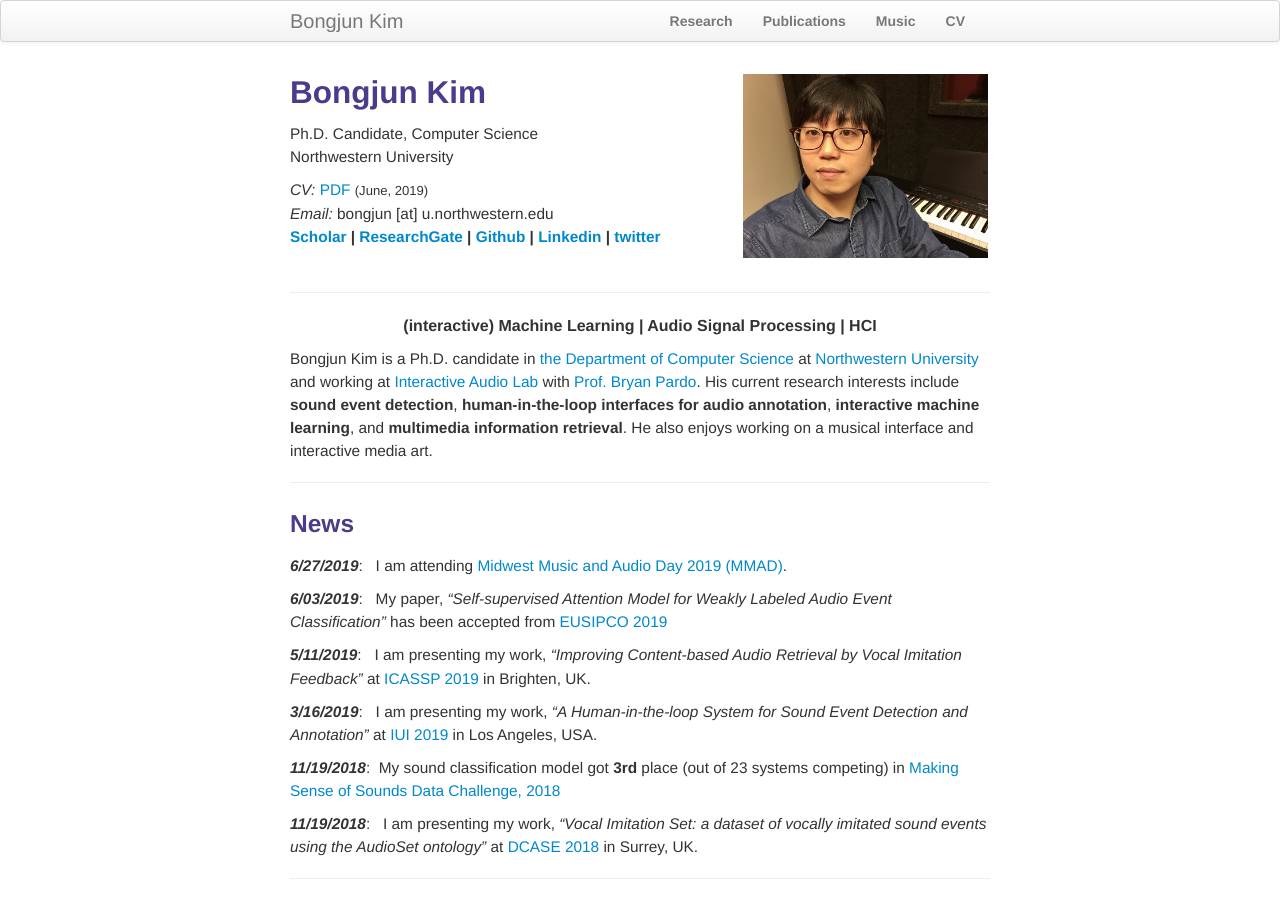
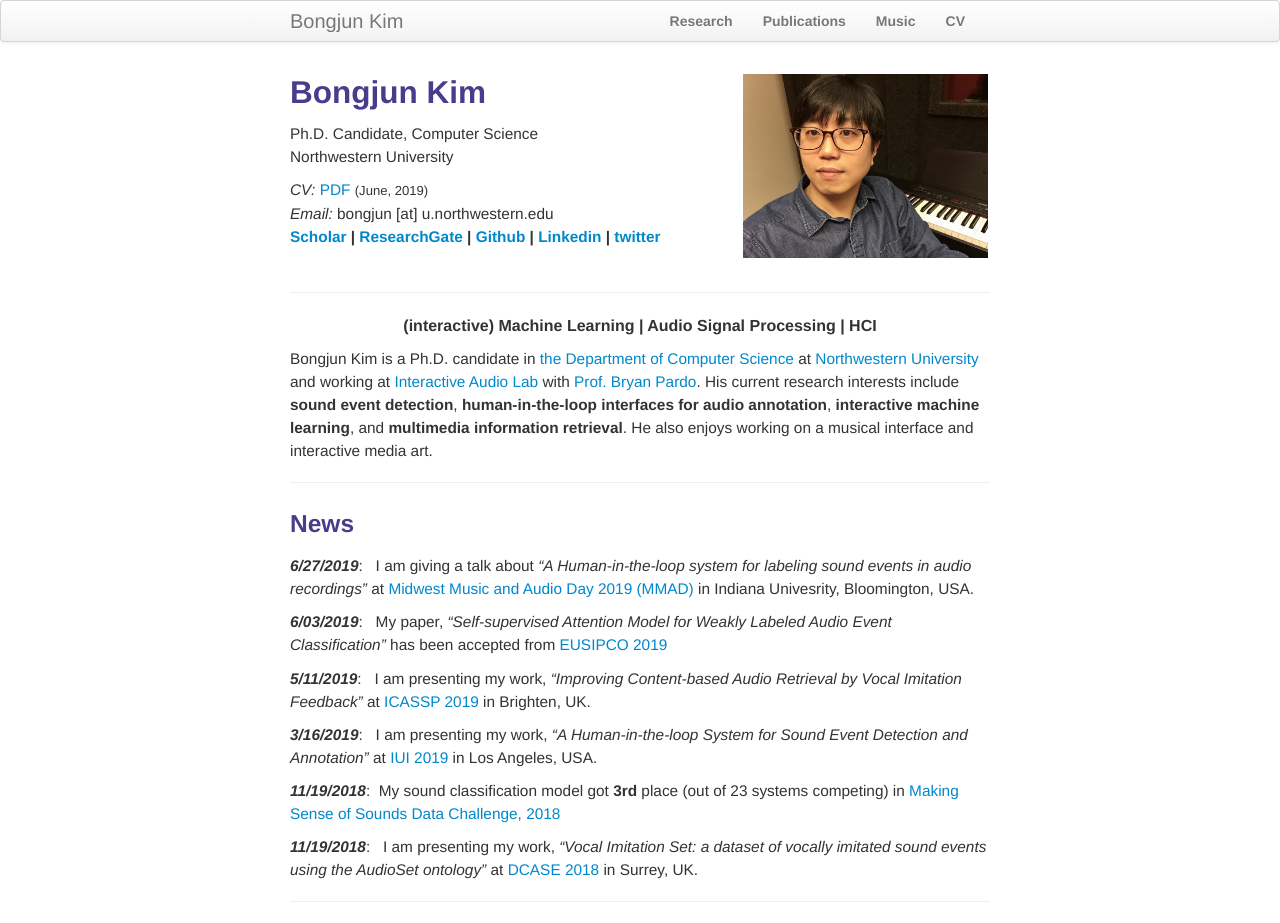
Before and after one commit to bongjun/bongjun.github.io, a Jekyll site: the page built from index.md, in a window 1280 px wide. Built offline with Jekyll 4.4.1, drawn with Linux system fonts in a browser that asks for light colours; before the commit the page ends 900 px from its top, so only the background shows below that.

Commit message:
added news

```diff
--- a/index.md
+++ b/index.md
@@ -39,7 +39,7 @@ Bongjun Kim is a Ph.D. candidate in [the Department of Computer Science](https:/
 
 ### News
 
-***6/27/2019***:&nbsp;&nbsp; I am attending [Midwest Music and Audio Day 2019 (MMAD)](https://sites.google.com/iu.edu/mmad2019).
+***6/27/2019***:&nbsp;&nbsp; I am giving a talk about *"A Human-in-the-loop system for labeling sound events in audio recordings"* at [Midwest Music and Audio Day 2019 (MMAD)](https://sites.google.com/iu.edu/mmad2019) in Indiana Univesrity, Bloomington, USA.
 
 ***6/03/2019***:&nbsp;&nbsp; My paper, *"Self-supervised Attention Model for Weakly Labeled Audio Event Classification"* has been accepted from [EUSIPCO 2019](http://eusipco2019.org/)
 
```
